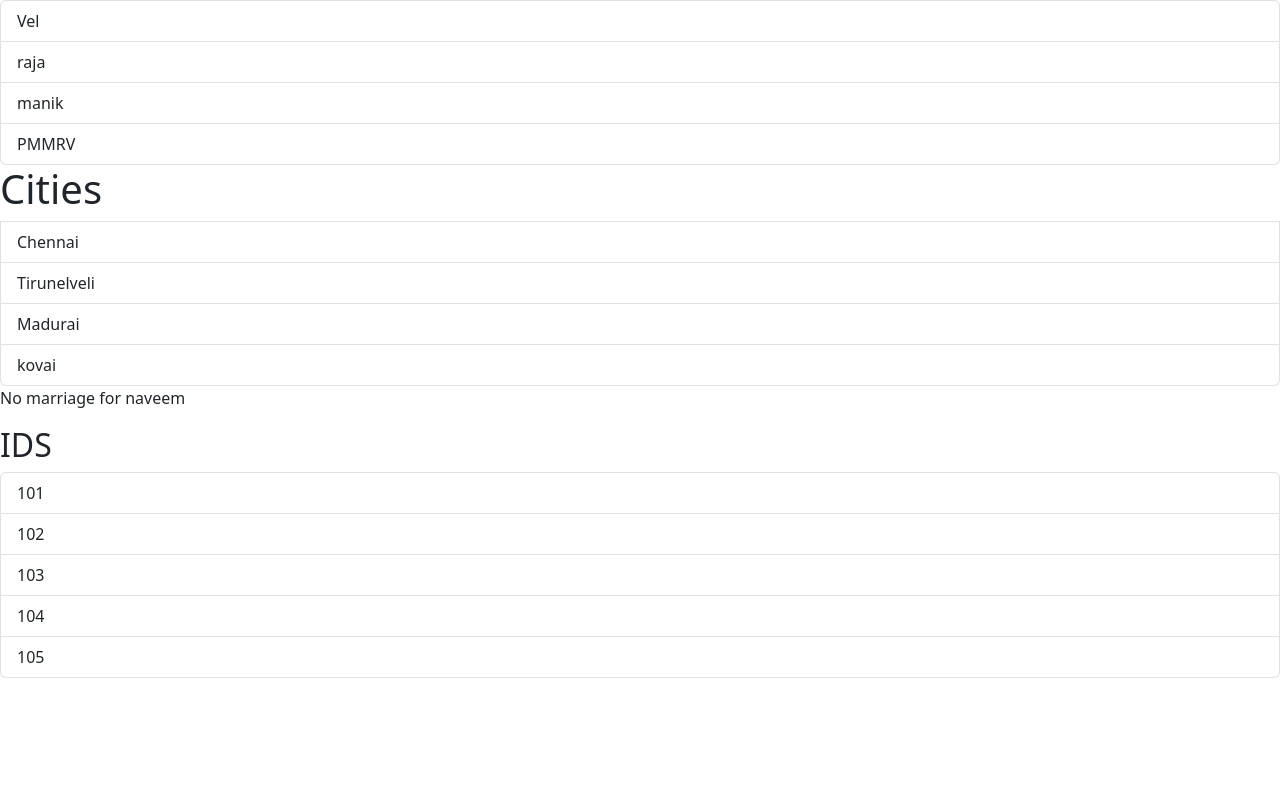
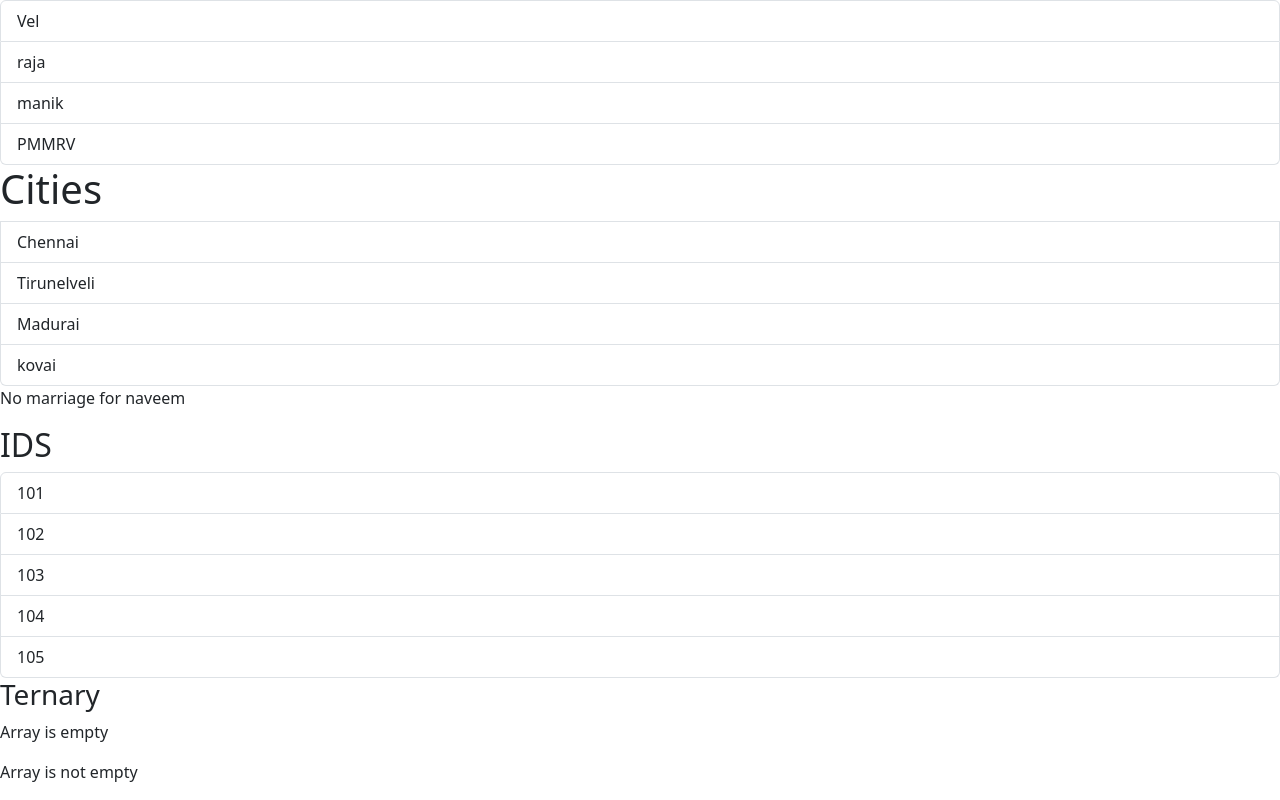
Before and after one commit to velduraijavafullstack/rct-app, a React (Vite) app: page / in a window 1280 px wide. Shown: the part 318-1118 px from the top of the page. Before the commit the page ends 996 px from the top, so only its background shows below. Built offline with nearby package versions, Linux system fonts and the light colour scheme.

Commit message:
listGroup

```diff
--- a/src/App.tsx
+++ b/src/App.tsx
@@ -2,6 +2,7 @@ import ListGroup1 from "./Component/ListGroup1";
 import ListGroup from "./Component/ListGroup";
 import CRen from "./Component/CRen";
 import CRen1 from "./Component/CRen1";
+import Ternary from "./Component/ternary";
 
 function App() {
   return (
@@ -10,6 +11,7 @@ function App() {
       <ListGroup1 />
       <CRen />
       <CRen1 />
+      <Ternary />
     </div>
   );
 }
--- /dev/null
+++ b/src/Component/ternary.tsx
@@ -0,0 +1,17 @@
+function Ternary() {
+  const arrays = [];
+
+  return (
+    <>
+      <h3>Ternary</h3>
+      {arrays.length === 0 ? <p>Array is empty</p> : null}
+      {arrays.length === 0 && <p>Array is not empty</p>}
+      <ul className="list-group">
+        {arrays.map((val) => (
+          <p>{val}</p>
+        ))}
+      </ul>
+    </>
+  );
+}
+export default Ternary;
```
